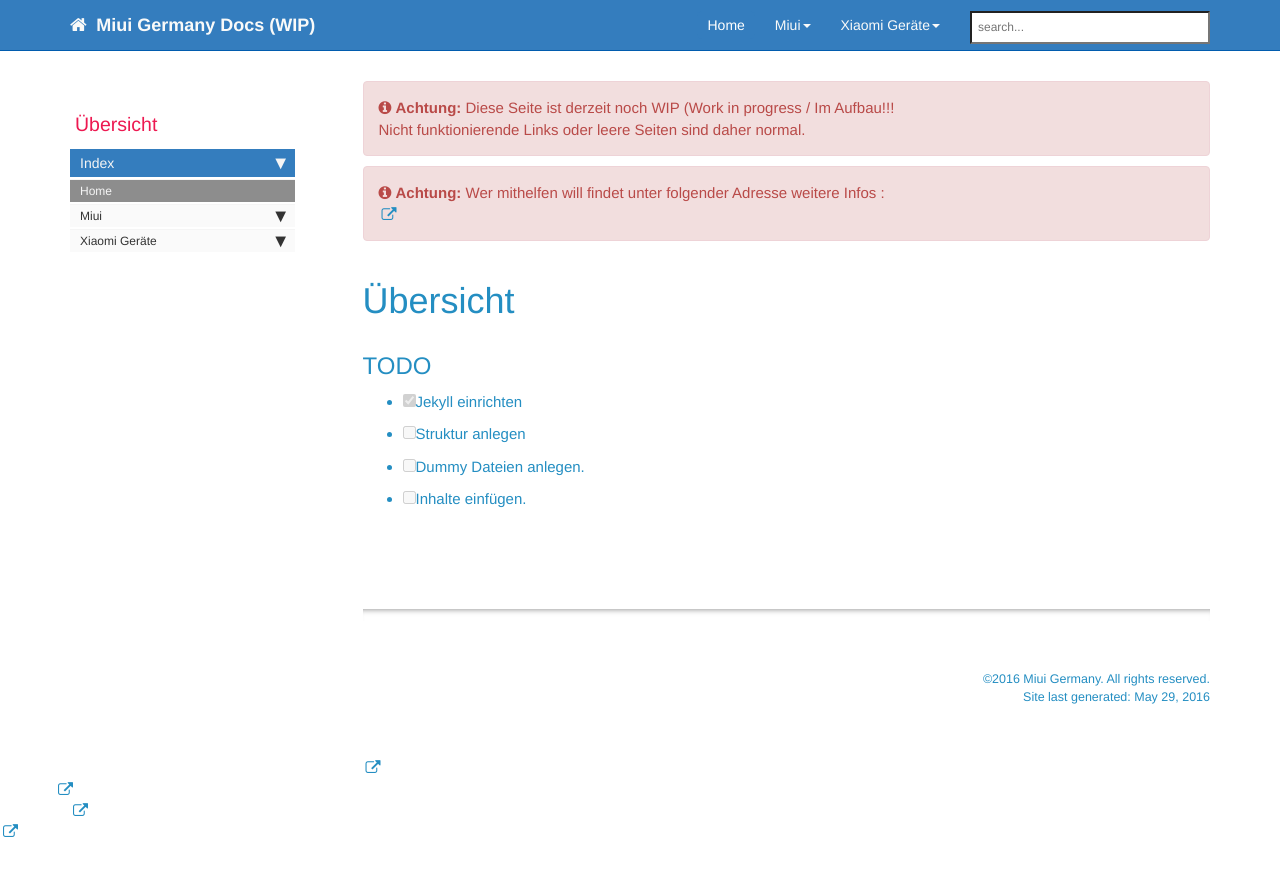
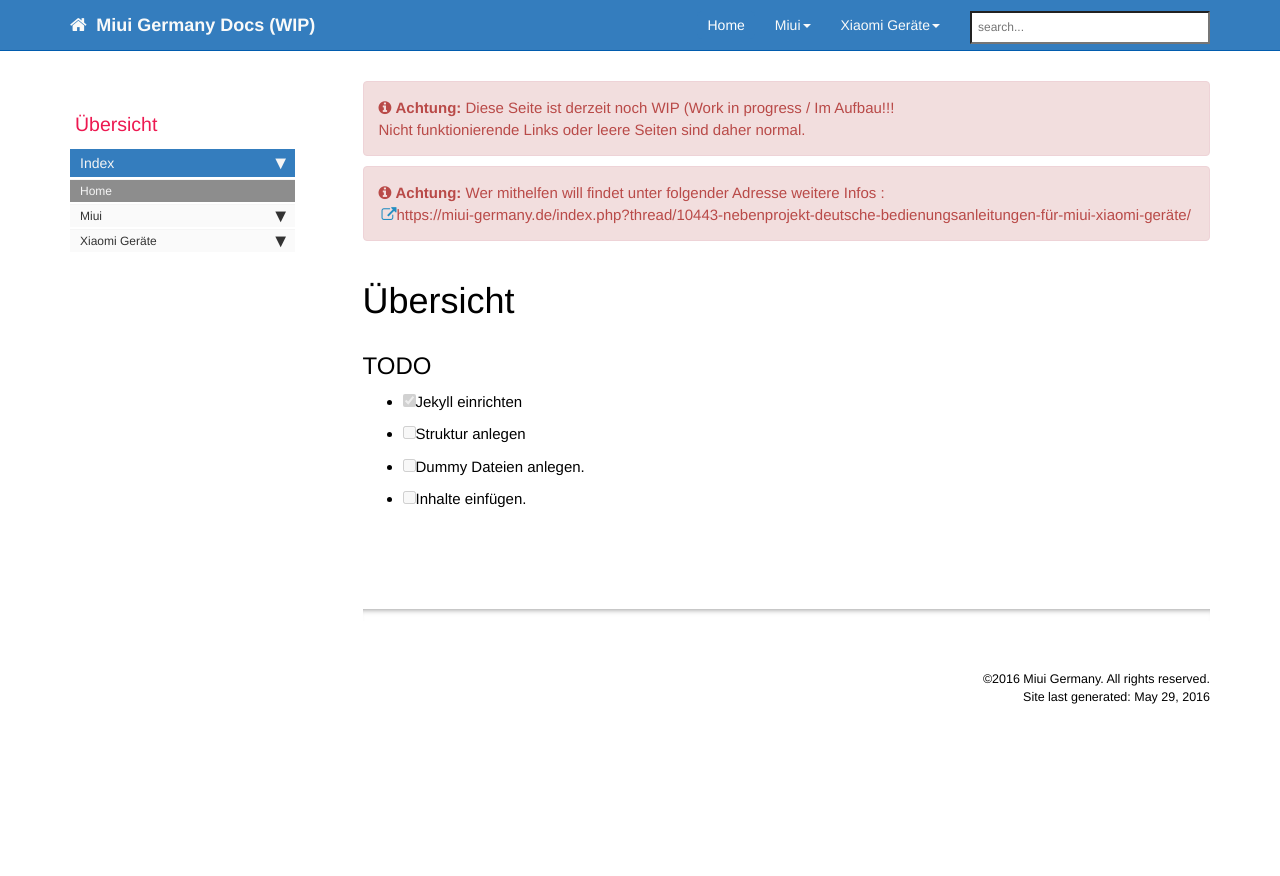
Before and after one commit to miui-russia/docs-miui8, a Jekyll site: the page built from index.md, in a window 1280 px wide. Shown: the top 876 px of the page. Built offline with Jekyll 4.4.1, drawn with Linux system fonts in a browser that asks for light colours; nearby versions of some CDN libraries; comment, search, counter and statistics services are not loaded.

Commit message:
Prepare docs base

```diff
--- a/_layouts/page.html
+++ b/_layouts/page.html
@@ -2,7 +2,7 @@
 layout: default
 ---
 <div markdown="span" class="alert alert-danger" role="alert"><i class="fa fa-info-circle"></i> <b>Achtung:</b> Diese Seite ist derzeit noch WIP (Work in progress / Im Aufbau!!!<br/>Nicht funktionierende Links  oder leere Seiten sind daher normal.</div>
-<div markdown="span" class="alert alert-danger" role="alert"><i class="fa fa-info-circle"></i> <b>Achtung:</b> Wer mithelfen will findet unter folgender Adresse weitere Infos :<br/><a href="https://miui-germany.de/index.php?thread/10443-nebenprojekt-deutsche-bedienungsanleitungen-für-miui-xiaomi-geräte/" /></div>
+<div markdown="span" class="alert alert-danger" role="alert"><i class="fa fa-info-circle"></i> <b>Achtung:</b> Wer mithelfen will findet unter folgender Adresse weitere Infos :<br/><a href="https://miui-germany.de/index.php?thread/10443-nebenprojekt-deutsche-bedienungsanleitungen-für-miui-xiaomi-geräte/" ></a>https://miui-germany.de/index.php?thread/10443-nebenprojekt-deutsche-bedienungsanleitungen-für-miui-xiaomi-geräte/</div>
 <div class="post-header">
    <h1 class="post-title-main">{% if page.homepage == true %} {{site.homepage_title}} {% else %}{{ page.title }}{% endif %}</h1>
 </div>
```
